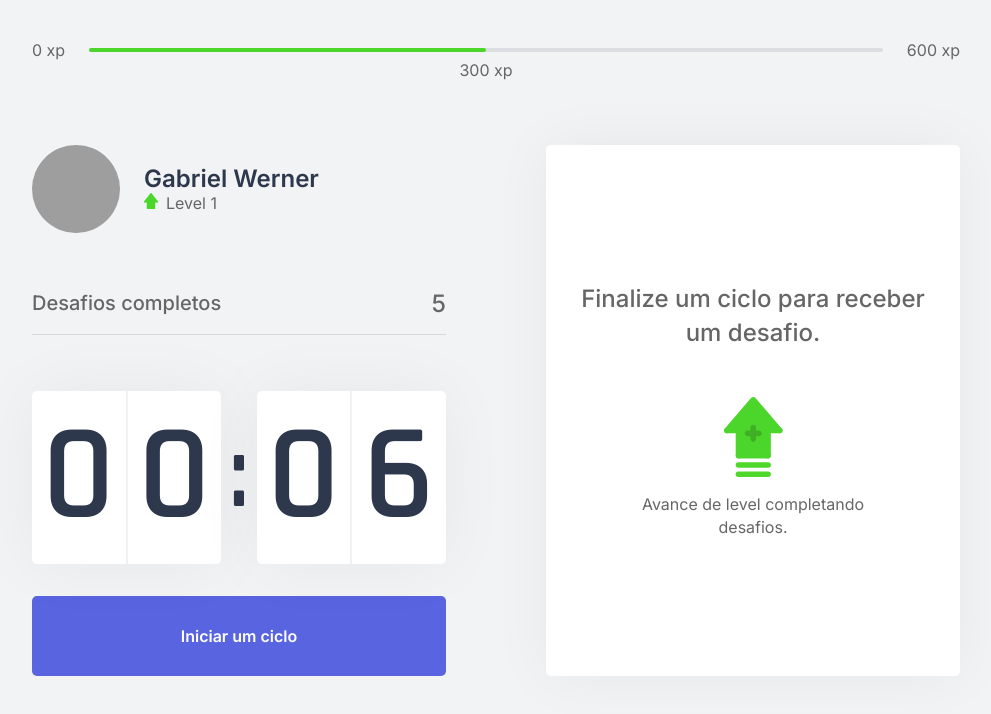
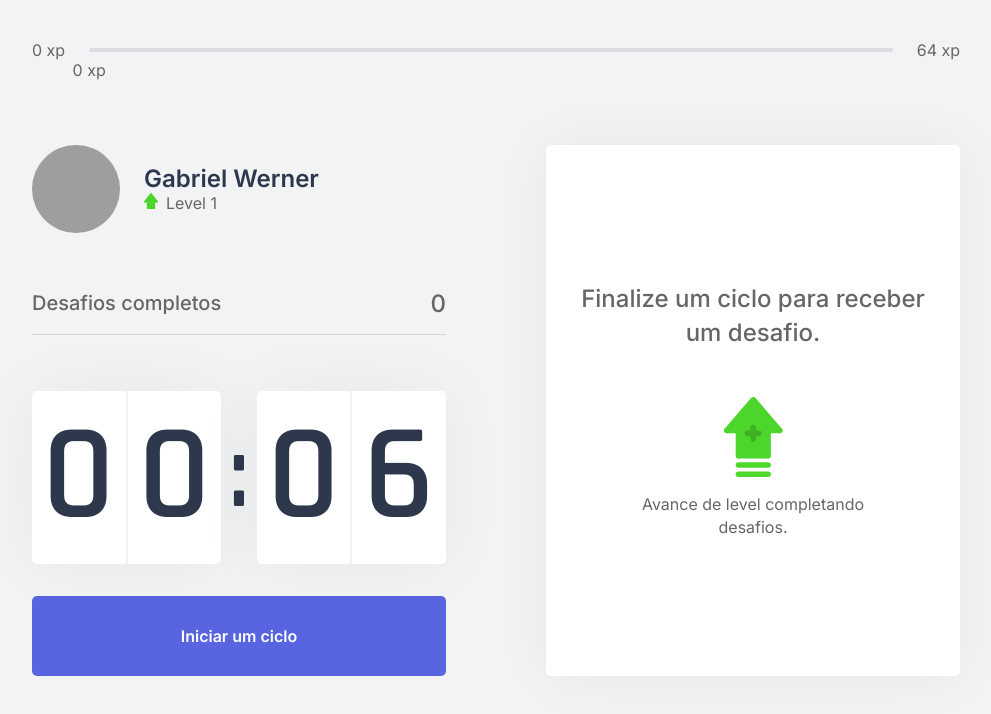
Before and after one commit to gabrielgfw/move-it-nextjs-nlw, a Next.js app: page / in a window 1280 px wide. Shown: the top 714 px of the page, without its empty margins (144-1135 px from the left). Built offline with nearby package versions, Linux system fonts and the light colour scheme; grey boxes are pictures that could not be loaded.

Commit message:
aplicando a context para os demais componentes e ajustando valores exibidos

```diff
--- a/src/components/ChallengeBox.tsx
+++ b/src/components/ChallengeBox.tsx
@@ -3,7 +3,7 @@
 import styles from '../styles/components/ChallengeBox.module.css'
 
 export function ChallengeBox() {
-  const { activeChallenge } = useContext(ChallengesContext);
+  const { activeChallenge, resetChallenge } = useContext(ChallengesContext);
 
   return (
     <div className={ styles.challengeBoxContainer }>
@@ -21,6 +21,7 @@
             <button
               type="button"
               className={ styles.challengeFailedButton }
+              onClick={ resetChallenge }
             >
             Falhei
             </button>
--- a/src/components/CompletedChallenges.tsx
+++ b/src/components/CompletedChallenges.tsx
@@ -1,10 +1,14 @@
+import { useContext } from 'react'
+import { ChallengesContext } from '../contexts/ChallengesContext'
 import styles from '../styles/components/CompletedChallenges.module.css'
 
 export function CompletedChallenges() {
+  const { challengesCompleted } = useContext(ChallengesContext)
+
   return (
     <div className={ styles.completedChallengesContainer }>
       <span>Desafios completos</span>
-      <span>5</span>
+      <span>{ challengesCompleted }</span>
     </div>
   )
 }
--- a/src/components/ExperienceBar.tsx
+++ b/src/components/ExperienceBar.tsx
@@ -1,22 +1,28 @@
+import { useContext } from 'react';
+import { ChallengesContext } from '../contexts/ChallengesContext';
 import styles from '../styles/components/ExperienceBar.module.css'
 
 // Aqui estamos utilizando um recurso chamado
 
 export function ExperienceBar() {
+  const { currentExperience, experienceToNextLevel } = useContext(ChallengesContext);
+
+  const percentToNextLevel = Math.round(currentExperience * 100) / experienceToNextLevel;
+
   return (
     <header className={ styles.experienceBar }>
       <span>0 xp</span>
       <div>
-        <div style={{ width: '50%' }}></div>
+        <div style={{ width: `${ percentToNextLevel }%` }}></div>
 
         <span
         className={ styles.currentExperience }
-        style={{ left: '50%' }}>
-          300 xp
+        style={{ left: `${ percentToNextLevel }%` }}>
+          { currentExperience } xp
         </span>
 
       </div>
-      <span>600 xp</span>
+      <span>{ experienceToNextLevel } xp</span>
     </header>
   );
 }
--- a/src/contexts/ChallengesContext.tsx
+++ b/src/contexts/ChallengesContext.tsx
@@ -10,10 +10,12 @@
 interface ChallengesContextData {
   level: number;
   currentExperience: number;
+  experienceToNextLevel: number;
   challengesCompleted: number;
   activeChallenge: Challenge;
   levelUp: () => void;
   startNewChallenge: () => void;
+  resetChallenge: () => void;
 }
 
 interface ChallengesProviderProps {
@@ -28,6 +30,8 @@
   const [ challengesCompleted, setChallengesCompleted ] = useState(0);
   const [ activeChallenge, setActiveChallenge ] = useState(null);
 
+  const experienceToNextLevel = Math.pow((level + 1) * 4, 2);
+
   function levelUp() {
     setLevel(level + 1);
   }
@@ -39,15 +43,21 @@
     setActiveChallenge(challenge);
   }
 
+  function resetChallenge() {
+    setActiveChallenge(null);
+  }
+
   return (
     <ChallengesContext.Provider
       value={{
         level,
         currentExperience,
+        experienceToNextLevel,
         challengesCompleted,
         levelUp,
         startNewChallenge,
-        activeChallenge
+        activeChallenge,
+        resetChallenge
       }}
     >
       { children }
```
